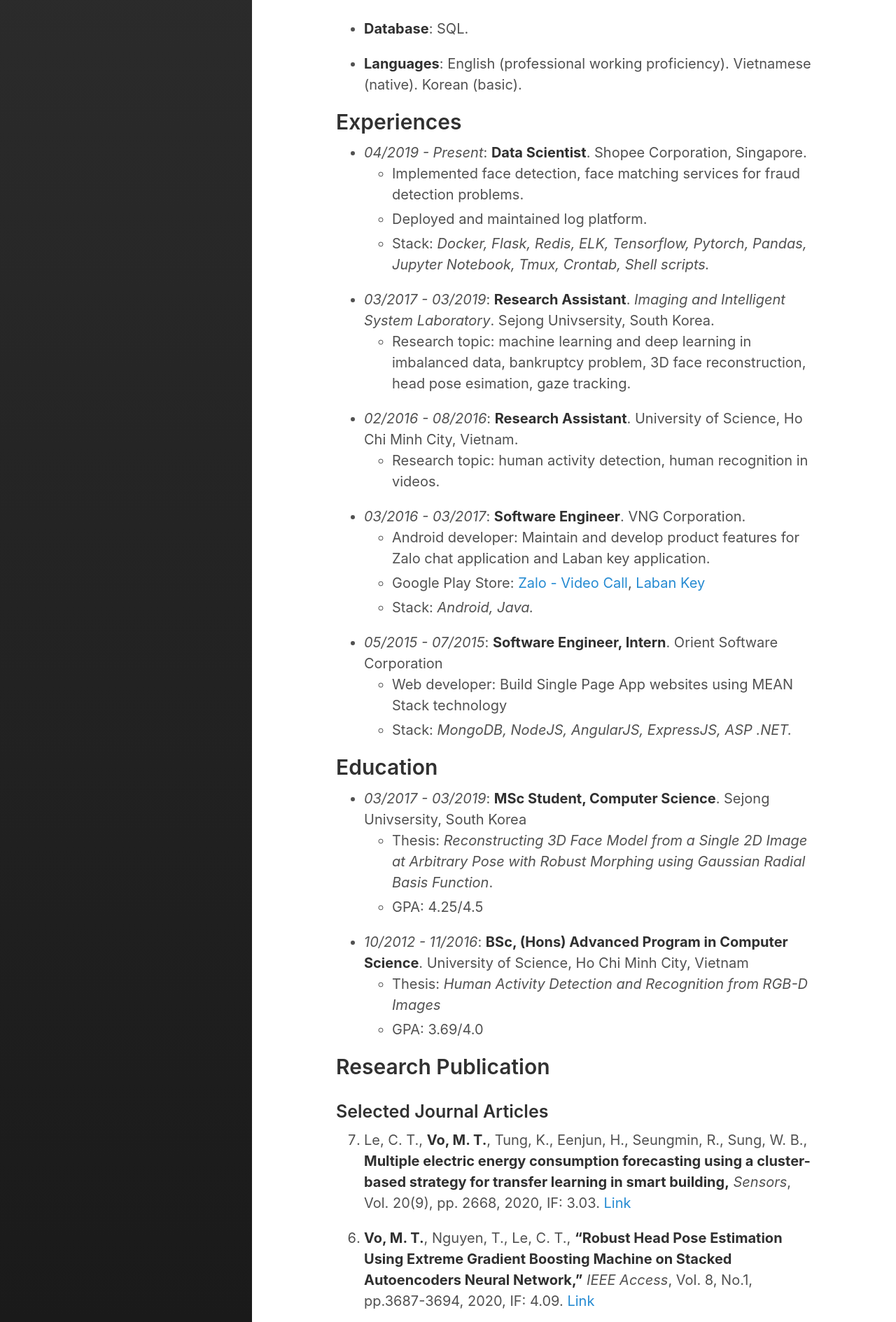
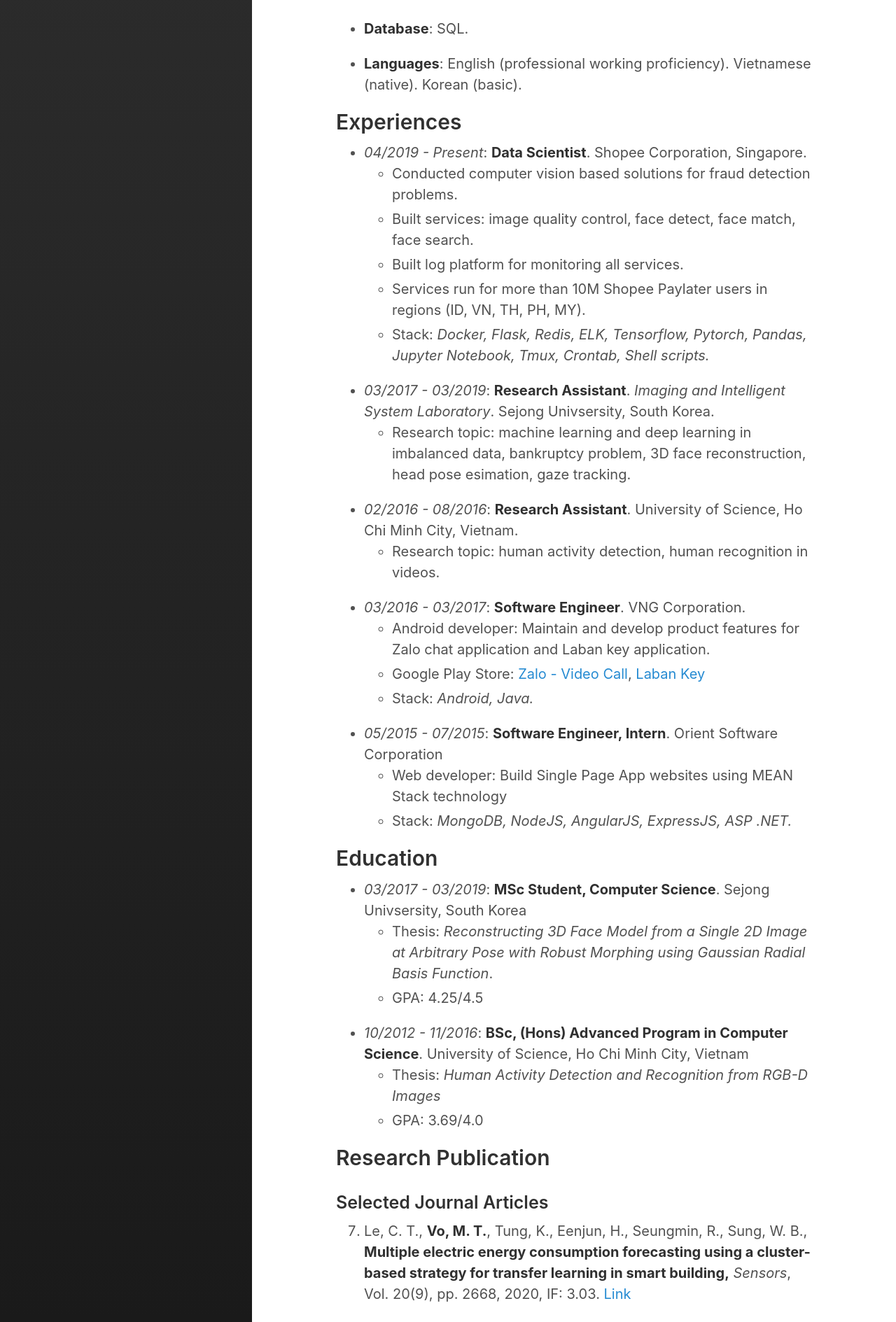
Before and after one commit to vmthanh/vmthanh.github.io, a Jekyll site: the page built from resume.md, in a window 1280 px wide. Shown: the part 816-2705 px from the top of the page at 70% size. Built offline with Jekyll 4.4.1, drawn with Linux system fonts in a browser that asks for light colours.

Commit message:
update cv

```diff
--- a/resume.md
+++ b/resume.md
@@ -33,8 +33,10 @@ Machine Learning * Deep Learning * Computer Vision * Imbalanced Data
 ## Experiences
 
 * *04/2019 - Present*: **Data Scientist**. Shopee Corporation, Singapore.
-	* Implemented face detection, face matching services for fraud detection problems.
-	* Deployed and maintained log platform.
+	* Conducted computer vision based solutions for fraud detection problems.
+	* Built services: image quality control, face detect, face match, face search.
+	* Built log platform for monitoring all services.
+	* Services run for more than 10M Shopee Paylater users in regions (ID, VN, TH, PH, MY).
 	* Stack: *Docker, Flask, Redis, ELK, Tensorflow, Pytorch, Pandas, Jupyter Notebook, Tmux, Crontab, Shell scripts.*
 
 * *03/2017 - 03/2019*: **Research Assistant**. *Imaging and Intelligent System Laboratory*. Sejong Univsersity, South Korea.
```
